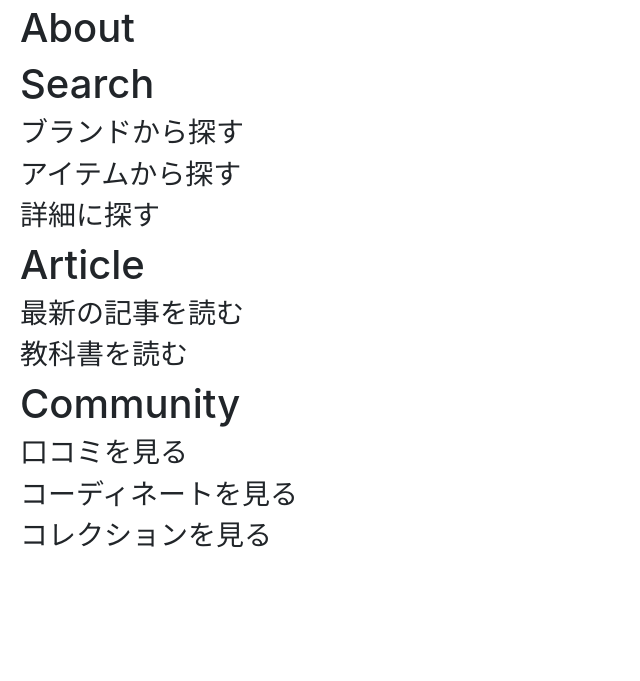
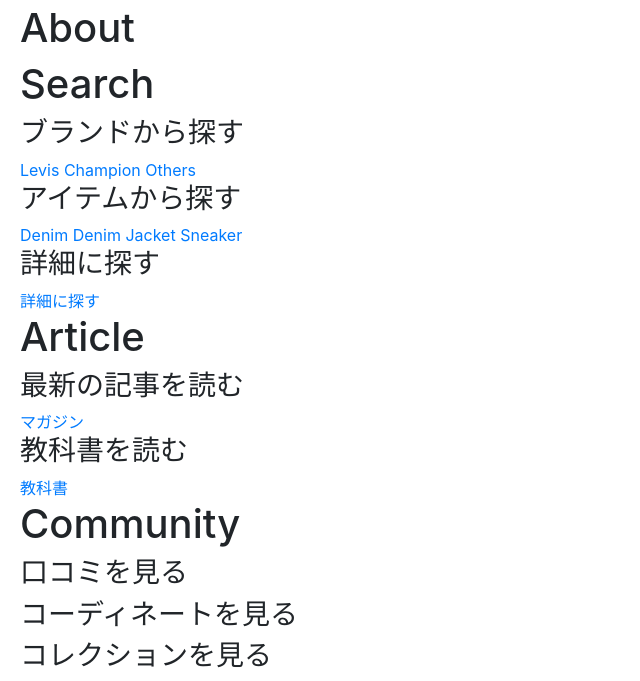
Before and after one commit to atsushimemet/vook_django_v1, a Django app: page /vook_django_v1/ in a window 1280 px wide. Shown: the part 388-1069 px from the top of the page, without its empty margins (0-640 px from the left). Before the commit the page ends 936 px from the top, so only its background shows below. Run offline with Django 4.2, Linux system fonts and the light colour scheme; some libraries are stand-ins or nearby versions.

Commit message:
close #25 (#28)
* feat: #25 ブランドから探すにリンク追加

* feat: #25 アイテムから探すにリンク追加

* feat: #25 詳細探すにリンク追加

* feat: #25 最新の記事を読むにリンク追加

* feat: #25 教科書を読むにリンク追加

```diff
--- a/vook_django_v1/templates/vook_django_v1/index.html
+++ b/vook_django_v1/templates/vook_django_v1/index.html
@@ -46,13 +46,22 @@
         <section id="search" class="contents">
             <h1>Search</h1>
             <h3>ブランドから探す</h3>
+            <a href="https://stockx.com/ja-jp/nike" class="brand">Levis</a>
+            <a href="https://stockx.com/ja-jp/adidas" class="brand">Champion</a>
+            <a href="https://stockx.com/ja-jp/converse" class="brand">Others</a>
             <h3>アイテムから探す</h3>
+            <a href="https://stockx.com/ja-jp/sneakers" class="brand">Denim</a>
+            <a href="https://stockx.com/ja-jp/electronics" class="brand">Denim Jacket</a>
+            <a href="https://stockx.com/ja-jp/accessories" class="brand">Sneaker</a>
             <h3>詳細に探す</h3>
+            <a href="https://sauna-ikitai.com/" class="brand">詳細に探す</a>
         </section>
         <section id="article" class="contents">
             <h1>Article</h1>
             <h3>最新の記事を読む</h3>
+            <a href="https://safarilounge.jp/online/" class="brand">マガジン</a>
             <h3>教科書を読む</h3>
+            <a href="https://the-shashi.com/" class="brand">教科書</a>
         </section>
         <section id="community" class="contents">
             <h1>Community</h1>
```
